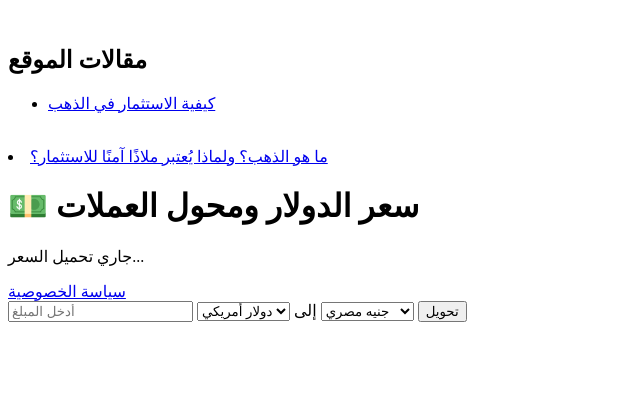
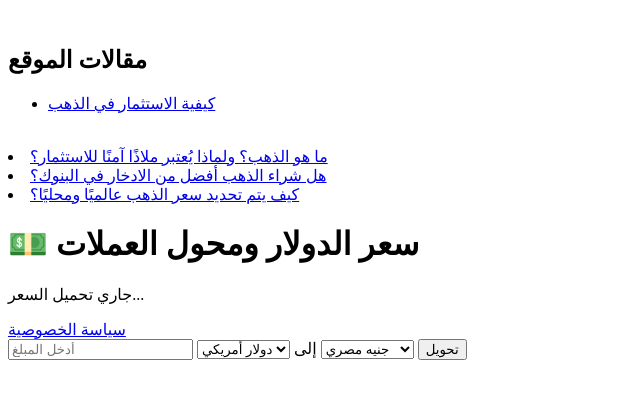
Before and after one commit to mahmoud778899/mmaakk, a plain HTML site: page index.html in a window 1280 px wide. Shown: the whole page, without its empty margins (0-640 px from the left). Drawn offline with Linux system fonts and the light colour scheme.

Commit message:
Update index.html

```diff
--- a/index.html
+++ b/index.html
@@ -9,7 +9,7 @@
   <li><a href="gold-investment.html">كيفية الاستثمار في الذهب</a></li>
 </ul>
   <br><li><a href="what-is-gold.html">ما هو الذهب؟ ولماذا يُعتبر ملاذًا آمنًا للاستثمار؟</a></li>
-  <div class="container">
+  <div class="container"><li><a href="gold-vs-bank-saving.html">هل شراء الذهب أفضل من الادخار في البنوك؟</a></li><li><a href="gold-price-calculation.html">كيف يتم تحديد سعر الذهب عالميًا ومحليًا؟</a></li>
     <h1>💵 سعر الدولار ومحول العملات</h1>
     <p id="rate">جاري تحميل السعر...</p>
 <a href="/privacy-policy.html">سياسة الخصوصية</a>
```
